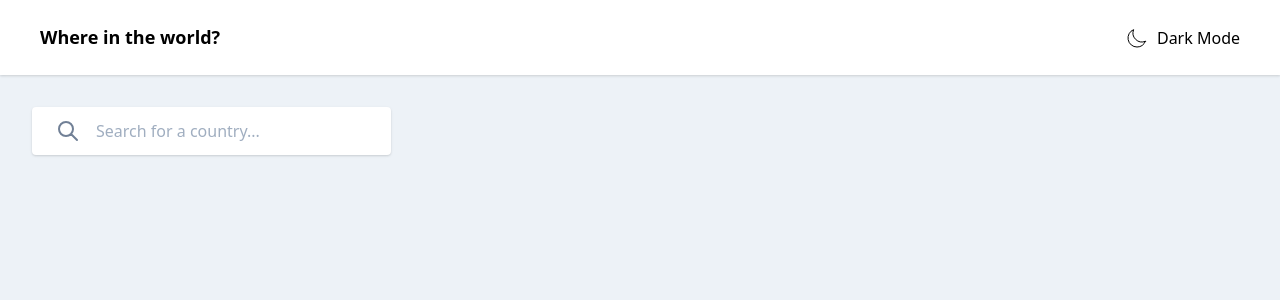
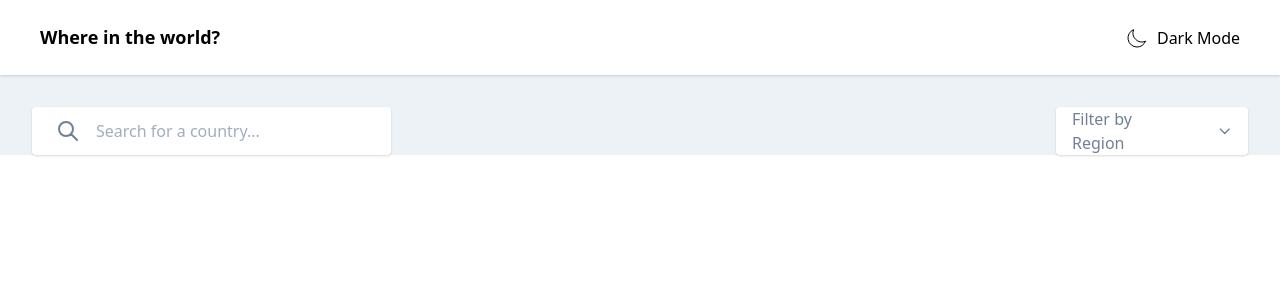
Before and after one commit to AbePlays/Frontend-Challenge-14, a React (Create React App) app: page / in a window 1280 px wide. Shown: the top 300 px of the page. Built offline with nearby package versions, Linux system fonts and the light colour scheme.

Commit message:
Designed the filter menu

```diff
--- a/src/components/Body.js
+++ b/src/components/Body.js
@@ -2,8 +2,8 @@ import React from "react";
 
 function Body() {
   return (
-    <div>
-      <div className="mx-8 mt-8 min-h-screen relative">
+    <div className="sm:flex justify-between sm:mx-8 mx-4 sm:mt-8 mt-4">
+      <div className="h-12">
         <svg
           className="h-6 w-6 text-gray-600 absolute mt-3 ml-6"
           xmlns="http://www.w3.org/2000/svg"
@@ -21,8 +21,25 @@ function Body() {
         <input
           type="text"
           placeholder="Search for a country..."
-          className="shadow px-16 py-3 rounded text-gray-600"
+          className="shadow px-16 py-3 w-full rounded text-gray-600"
         />
+      </div>
+      <div className="flex items-center bg-white px-4 shadow rounded text-gray-600 h-12 mt-8 sm:mt-0 w-48">
+        <p className="font-light">Filter by Region</p>
+        <svg
+          className="h-4 ml-8"
+          xmlns="http://www.w3.org/2000/svg"
+          fill="none"
+          viewBox="0 0 24 24"
+          stroke="currentColor"
+        >
+          <path
+            stroke-linecap="round"
+            stroke-linejoin="round"
+            stroke-width="2"
+            d="M19 9l-7 7-7-7"
+          />
+        </svg>
       </div>
     </div>
   );
```
